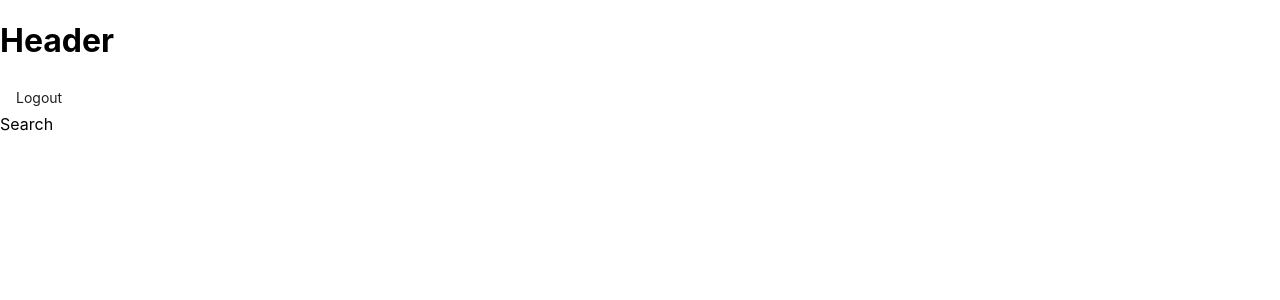
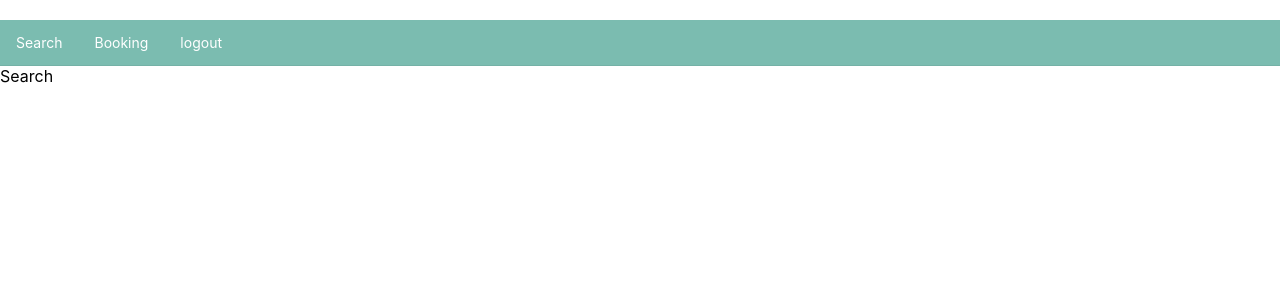
Before and after one commit to somporn-s/lovetravels-tour, a React (Create React App) app in the folder frontend/: page /user/search in a window 1280 px wide. Shown: the top 300 px of the page. Built offline with nearby package versions, Linux system fonts and the light colour scheme; sample sign-in values are in the browser's storage.

Commit message:
config redux and update permission to redux

```diff
--- a/frontend/package.json
+++ b/frontend/package.json
@@ -3,6 +3,7 @@
   "version": "0.1.0",
   "private": true,
   "dependencies": {
+    "@reduxjs/toolkit": "^2.2.7",
     "@testing-library/jest-dom": "^5.17.0",
     "@testing-library/react": "^13.4.0",
     "@testing-library/user-event": "^13.5.0",
@@ -10,6 +11,7 @@
     "axios": "^1.7.3",
     "react": "^18.3.1",
     "react-dom": "^18.3.1",
+    "react-redux": "^9.1.2",
     "react-router-dom": "^6.26.0",
     "react-scripts": "5.0.1",
     "web-vitals": "^2.1.4"
--- a/frontend/src/App.js
+++ b/frontend/src/App.js
@@ -1,19 +1,14 @@
-import React,{useState} from 'react';
 import PermissionsRoutes from './components/permissions-routes/permissions';
-import LocalStorates from './services/localStorages';
-import Header from './components/user/pages/Header';
-//import axios from 'axios'
+import { Provider } from 'react-redux';
+import store from './services/store/Store';
 
-function App() {
-  const [role,setRole] = useState(LocalStorates.getRole());
-  let setHeader = '';
-  if(window.location.pathname !== '/user/login' && window.location.pathname !== '/user/register') setHeader = <Header />;
+function App () {
   return (
     <div className="App">
-        {setHeader}
-        {<PermissionsRoutes role={role} setRole={setRole}/>}
+      <Provider store={store}>
+        {<PermissionsRoutes />}
+      </Provider>
     </div>
   );
 }
-
 export default App;
--- a/frontend/src/components/permissions-routes/permissions.js
+++ b/frontend/src/components/permissions-routes/permissions.js
@@ -1,10 +1,11 @@
-import React from 'react'
+import React,{useState} from 'react'
 import ConfigRoutes from '../../routers/routers';
 import { Routes,Route,Navigate } from 'react-router-dom';
-import Header from '../../components/user/pages/Header';
+import { useSelector } from 'react-redux';
 function PrivateRoutes(props) {
-    const role = props.role || "user"
-
+    const { role } = useSelector((state) => state.Roles)
+    //const [role , setRole] = useState(getRole)
+    //const role = LocalStorates.getRole()
     const allowedRoutes = ConfigRoutes[role].allowedRoutes;
     const redirectRoutes = ConfigRoutes[role].redirectRoutes;
 
@@ -13,7 +14,7 @@ function PrivateRoutes(props) {
         {allowedRoutes.map(route => <Route
             path={route.url}
             keys={route.url}
-            element={<route.component setRole={props.setRole}><Header /></route.component>}
+            element={<route.component />}
          />)}
         <Route path="*" element={<Navigate to={redirectRoutes} />} />
     </Routes>
--- a/frontend/src/components/user/pages/Booking.js
+++ b/frontend/src/components/user/pages/Booking.js
@@ -0,0 +1,7 @@
+import React from 'react';
+
+const booking = (props)=>{
+    return (<div><h1>Booking</h1></div>)
+}
+
+export default booking
--- a/frontend/src/components/user/pages/Header.js
+++ b/frontend/src/components/user/pages/Header.js
@@ -1,17 +1,79 @@
-import React from 'react';
-import { Form, Input, Button, Row, Col, Divider, notification } from 'antd';
+import React,{useState,useEffect} from 'react';
+import { Drawer,Menu } from 'antd';
 // import Title from 'antd/lib/typography/Title';
 // import axios from '../../../routers/axios';
 import LocalStorages from '../../../services/localStorages'
 import { useNavigate } from 'react-router-dom';
+import {MenuOutlined} from '@ant-design/icons';
+import {useDispatch} from 'react-redux'
+import { updateRole } from '../../../services/store/Reducer'
 
 function Header(props) {
+    const dispatch = useDispatch();
+    const [role , setRole] = useState(LocalStorages.getRole())
+    const [openMenu,setOpenMenu] = useState(false);
+    useEffect(() => {
+        //AppMenu(openMenu)
+        dispatch(updateRole(LocalStorages.getRole()))
+    })
+    return (
+        <div>
+            <div style={{
+
+            }}>
+                <MenuOutlined style={{color:'white'}} onClick={() =>{setOpenMenu(true)}}/>
+            </div>
+            <AppMenu setRole={props.setRole}/>
+            <Drawer
+            style={{backgroundColor:"#7BBCB0",color:"white"}}
+            placement='left'
+            open={openMenu}
+            onClose={()=>{
+                setOpenMenu(false)
+            }}
+            closable={false} >
+                <AppMenu isInline />
+            </Drawer>
+        </div>
+        )
+}
+function AppMenu(props,{isInline=false}){
     const navigate = useNavigate();
-    const Logout = () =>{
+    const Logout = () => {
         LocalStorages.removeToken('all');
         navigate("/user/login");
-    }
-    return (<div><h1>Header</h1><Button onClick={Logout} className="Button" htmlType="button" type="danger">Logout</Button></div>)
+    };
+    return (
+        <div>
+            <Menu
+                style={{backgroundColor:"#7BBCB0"}}
+                mode={isInline ? "inline" : "horizontal"}
+                items={[
+                    {
+                        label:"Search",
+                        key: "search",
+                        style: {color:"white"}
+                    },{
+                        label:"Booking",
+                        key: "booking",
+                        style: {color:"white"}
+                    },{
+                        label:"logout",
+                        key: "logout",
+                        style: {color:"white"}
+                        // onClick: Logout()
+                    }
+                ]}
+                onClick={(e) => {
+                    if(e.key === 'logout'){
+                        Logout()
+                    }else{
+                        navigate("/user/"+e.key);
+                    }
+                }}
+            >
+            </Menu>
+        </div>
+    );
 }
-
 export default Header
--- a/frontend/src/components/user/pages/Login.js
+++ b/frontend/src/components/user/pages/Login.js
@@ -5,24 +5,27 @@ import axios from '../../../routers/axios';
 import LocalStorages from '../../../services/localStorages'
 import { useNavigate } from 'react-router-dom';
 
+import {useDispatch} from 'react-redux'
+import { updateRole } from '../../../services/store/Reducer'
 const layout = {
     labelCol: { xs: 24, sm: 5, md: 4, lg: 5, xl: 4, xxl: 3 },
     wrapperCol: { xs: 24, sm: 19, md: 20, lg: 19, xl: 20, xxl: 21 },
 };
 
 function Login(props) {
-    let navigate = useNavigate();
+    const navigate = useNavigate();
+    const dispatch = useDispatch();
     const onFinish = values => {
         const body = {
             email : values.email,
             pass : values.pass
         }
         axios.post("/user/login",body).then(res => {
-            props.setRole("member");
                 notification.success({
                     message: `Login successfully by ${values.email}`
                 });
                 LocalStorages.setToken(res.data)
+                dispatch(updateRole(LocalStorages.getRole()))
                 //navigate("/user/search");
             }
         ).catch(
--- a/frontend/src/components/user/pages/Search.js
+++ b/frontend/src/components/user/pages/Search.js
@@ -1,8 +1,8 @@
 import React from 'react';
-
+import Header from '../../user/pages/Header'
 function Search(props) {
 
-    return (<div> Search </div>)
+    return (<div><Header/> Search </div>)
 }
 
 export default Search
--- a/frontend/src/index.js
+++ b/frontend/src/index.js
@@ -3,7 +3,11 @@ import ReactDOM from 'react-dom/client';
 import './index.css';
 import App from './App';
 import reportWebVitals from './reportWebVitals';
-import { BrowserRouter } from 'react-router-dom'
+import { BrowserRouter } from 'react-router-dom';
+
+//import {Provider} from 'react-redux';
+//import store from './store';
+//import reducer from './services/Reducer';
 
 const root = ReactDOM.createRoot(document.getElementById('root'));
 root.render(
--- a/frontend/src/services/localStorages.js
+++ b/frontend/src/services/localStorages.js
@@ -1,4 +1,3 @@
-
 const setToken = (data) => {
     localStorage.setItem("accessToken",data.accessToken)
     localStorage.setItem("refreshToken",data.refreshToken)
--- /dev/null
+++ b/frontend/src/services/store/Reducer.js
@@ -0,0 +1,19 @@
+import { createSlice, current } from '@reduxjs/toolkit'
+import LocalStorages from '../../services/localStorages'
+const initialState = {
+    role: LocalStorages.getRole() || 'user'
+}
+
+const roleStore = createSlice({
+    name: "setRole",
+    initialState,
+    reducers: {
+        updateRole: (state, action) => {
+            state.role = action.payload
+            //console.log(current(state))
+        }
+    }
+})
+
+export const { updateRole } = roleStore.actions
+export default roleStore.reducer
--- /dev/null
+++ b/frontend/src/services/store/Store.js
@@ -0,0 +1,8 @@
+import { configureStore } from '@reduxjs/toolkit';
+import roleStore from './Reducer'
+
+export default configureStore({
+    reducer: {
+        Roles: roleStore
+    }
+})
```
Also changed, not shown: 1 other file (tests, documents, lock files or other folders).
